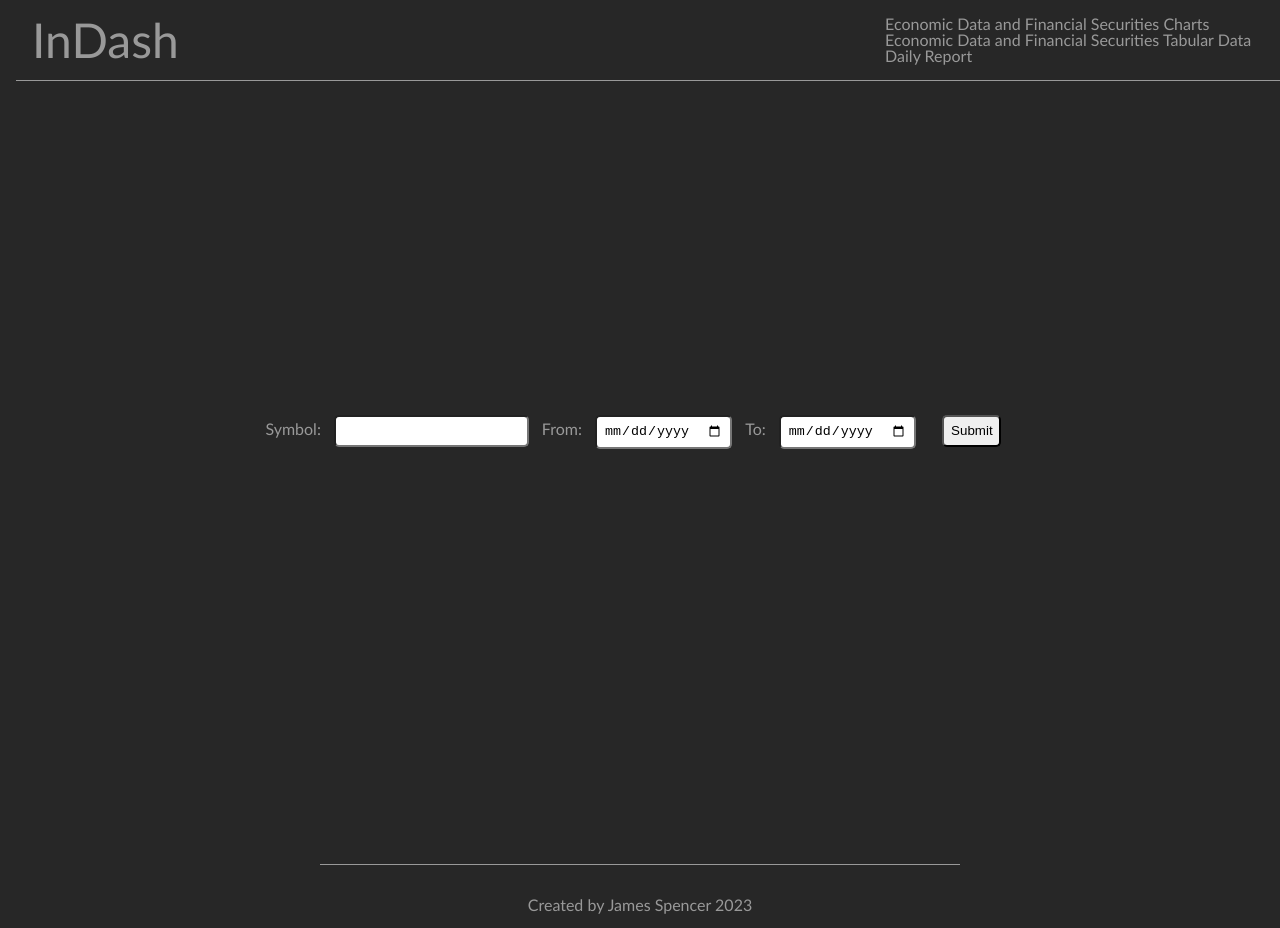
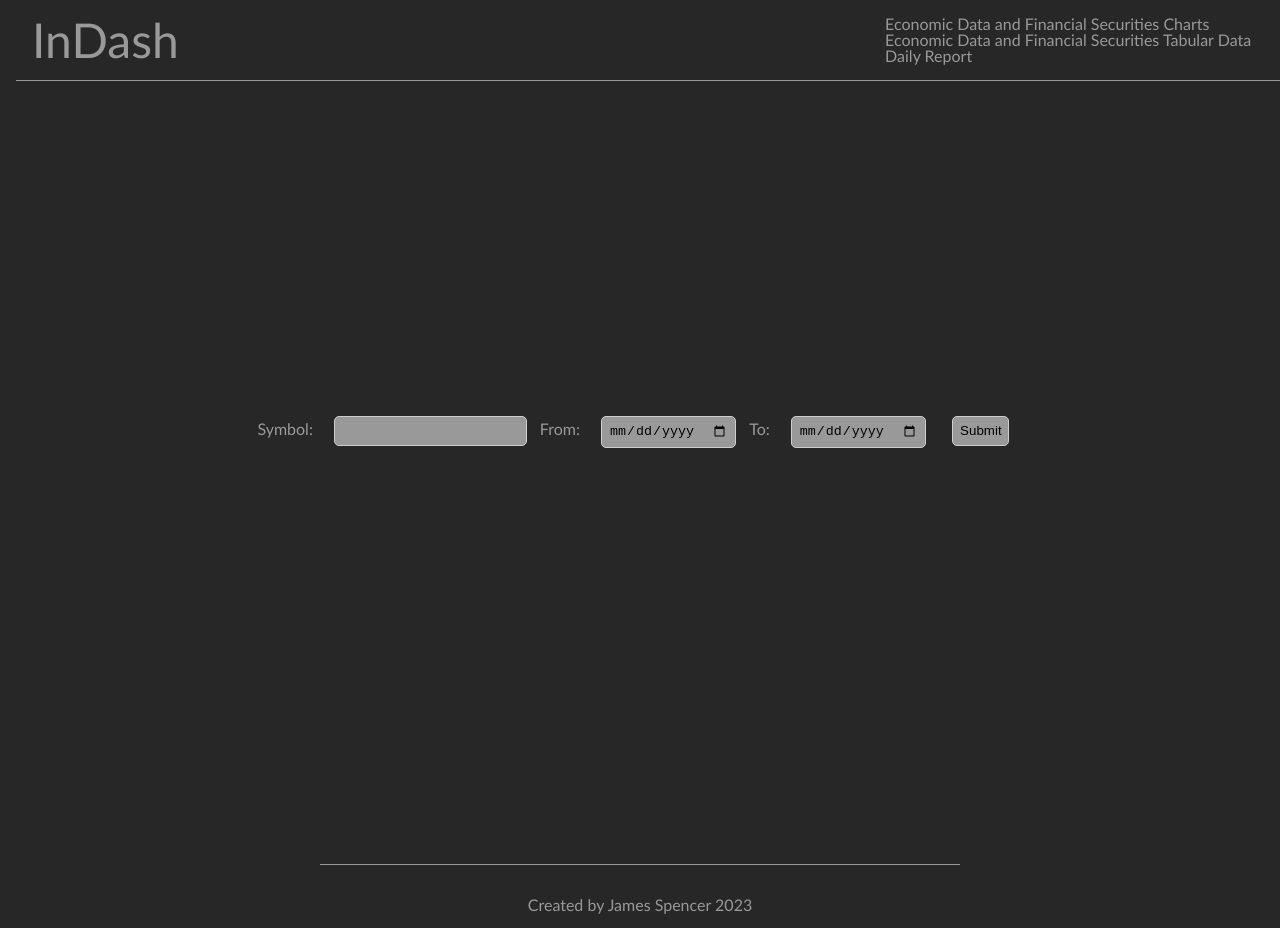
Before and after one commit to jkcswd/Investment-Dashboard-frontend, a React (Create React App) app: page /charts in a window 1280 px wide. Built offline with nearby package versions, Linux system fonts and the light colour scheme.

Commit message:
fix ticker form styling

```diff
--- a/src/components/App/App.css
+++ b/src/components/App/App.css
@@ -52,6 +52,7 @@ table {
 :root {
   --primary:rgb(39, 39, 39);
   --secondary:rgb(153, 153, 153);
+  --highlight:rgb(206, 205, 205);
 }
 html,body {
   height: 100%;
@@ -147,3 +148,18 @@ a {
   text-decoration: none;
   color: var(--secondary);
 }
+
+.ticker-form-label, .ticker-form-input {
+  margin-right: 0.5rem;
+}
+
+.ticker-form-input, .ticker-form-button {
+  background-color: var(--secondary);
+  box-shadow: none;
+  border: var(--highlight) 1px solid;
+  border-radius: 5px;
+}
+
+.ticker-form-button:hover {
+  opacity: 0.8;
+}
--- a/src/components/ChartDisplay/ChartDisplay.js
+++ b/src/components/ChartDisplay/ChartDisplay.js
@@ -22,13 +22,13 @@ const ChartDisplay = () => {
   return (
     <div className="ChartDisplay">
         <form onSubmit={handleSubmit}>
-          <label htmlFor="ticker">Symbol:</label>
-          <input id="ticker" type="text" value={tickerSymbol} onChange={ e => setTickerSymbol(e.target.value) } />
-          <label htmlFor="dateFrom">From:</label>
-          <input id="dateFrom" type="date" value={dateFrom} onChange={ e => setDateFrom(e.target.value) } />
-          <label htmlFor="dateTo">To:</label>
-          <input id="dateTo" type="date" value={dateTo} onChange={ e => setDateTo(e.target.value) } />
-          <input type="submit"/>
+          <label className="ticker-form-label" htmlFor="ticker">Symbol:</label>
+          <input className="ticker-form-input"  id="ticker" type="text" value={tickerSymbol} onChange={ e => setTickerSymbol(e.target.value) } />
+          <label className="ticker-form-label" htmlFor="dateFrom">From:</label>
+          <input className="ticker-form-input"   id="dateFrom" type="date" value={dateFrom} onChange={ e => setDateFrom(e.target.value) } />
+          <label className="ticker-form-label" htmlFor="dateTo">To:</label>
+          <input className="ticker-form-input"  id="dateTo" type="date" value={dateTo} onChange={ e => setDateTo(e.target.value) } />
+          <input className="ticker-form-button"  type="submit"/>
         </form>
         { data &&
           <Chart chartData={data} d3Func={d3Func}/>
--- a/src/components/TableDisplay/TableDisplay.js
+++ b/src/components/TableDisplay/TableDisplay.js
@@ -19,13 +19,13 @@ const TableDisplay = () => {
   return (
     <div className="TableDisplay">
         <form onSubmit={handleSubmit}>
-          <label htmlFor="ticker">Ticker Symbol:</label>
-          <input id="ticker" type="text" value={tickerSymbol} onChange={ e => setTickerSymbol(e.target.value) } />
-          <label htmlFor="dateTo">date to:</label>
-          <input id="dateTo" type="date" value={dateTo} onChange={ e => setDateTo(e.target.value) } />
-          <label htmlFor="dateFrom">date from:</label>
-          <input id="dateFrom" type="date" value={dateFrom} onChange={ e => setDateFrom(e.target.value) } />
-          <input type="submit"/>
+          <label className="ticker-form-label" htmlFor="ticker">Ticker Symbol:</label>
+          <input className="ticker-form-input" id="ticker" type="text" value={tickerSymbol} onChange={ e => setTickerSymbol(e.target.value) } />
+          <label className="ticker-form-label" htmlFor="dateTo">date to:</label>
+          <input className="ticker-form-input"  id="dateTo" type="date" value={dateTo} onChange={ e => setDateTo(e.target.value) } />
+          <label className="ticker-form-label" htmlFor="dateFrom">date from:</label>
+          <input className="ticker-form-input"  id="dateFrom" type="date" value={dateFrom} onChange={ e => setDateFrom(e.target.value) } />
+          <input className="ticker-form-button" type="submit"/>
         </form>
         { data &&
           <Table data={data}/>
```
